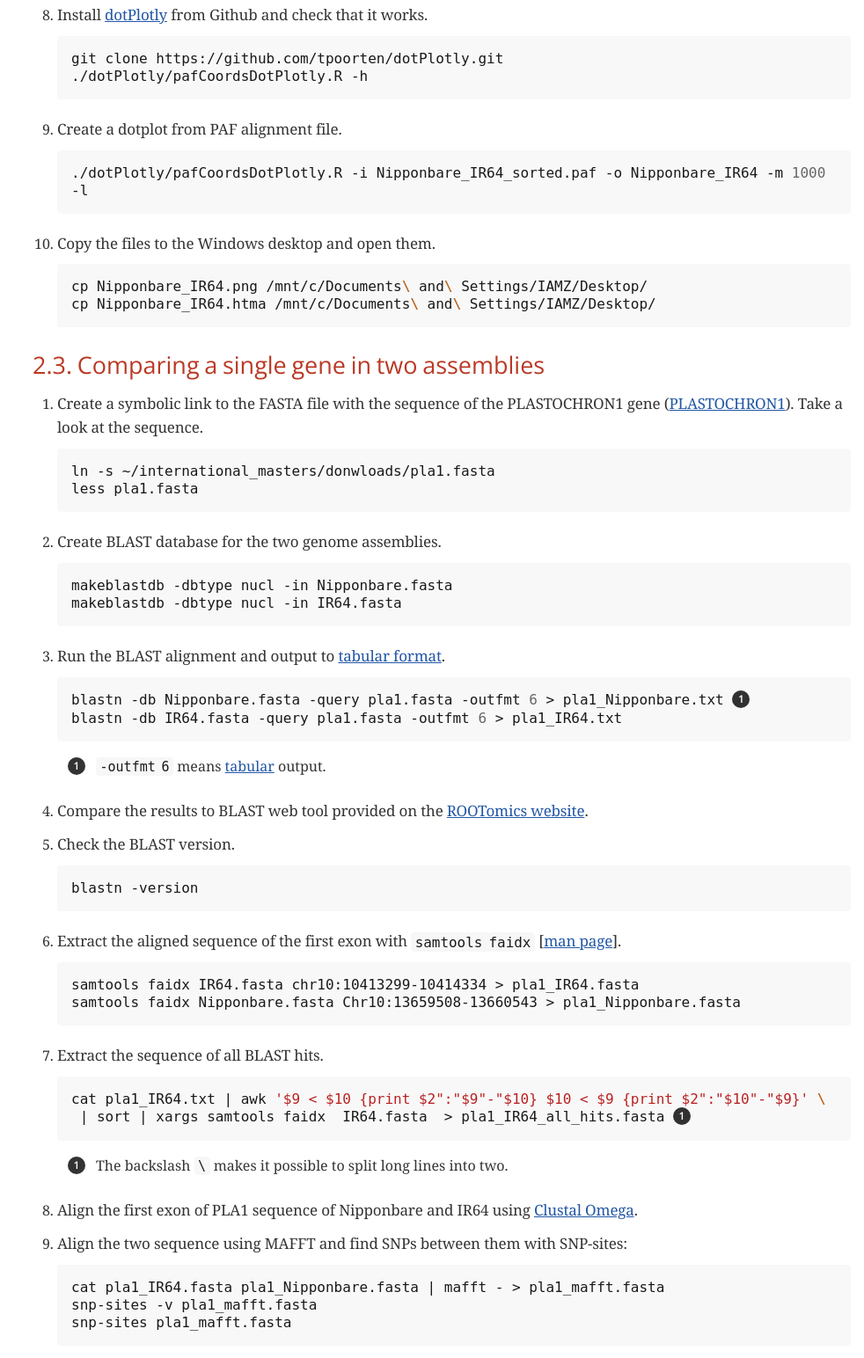
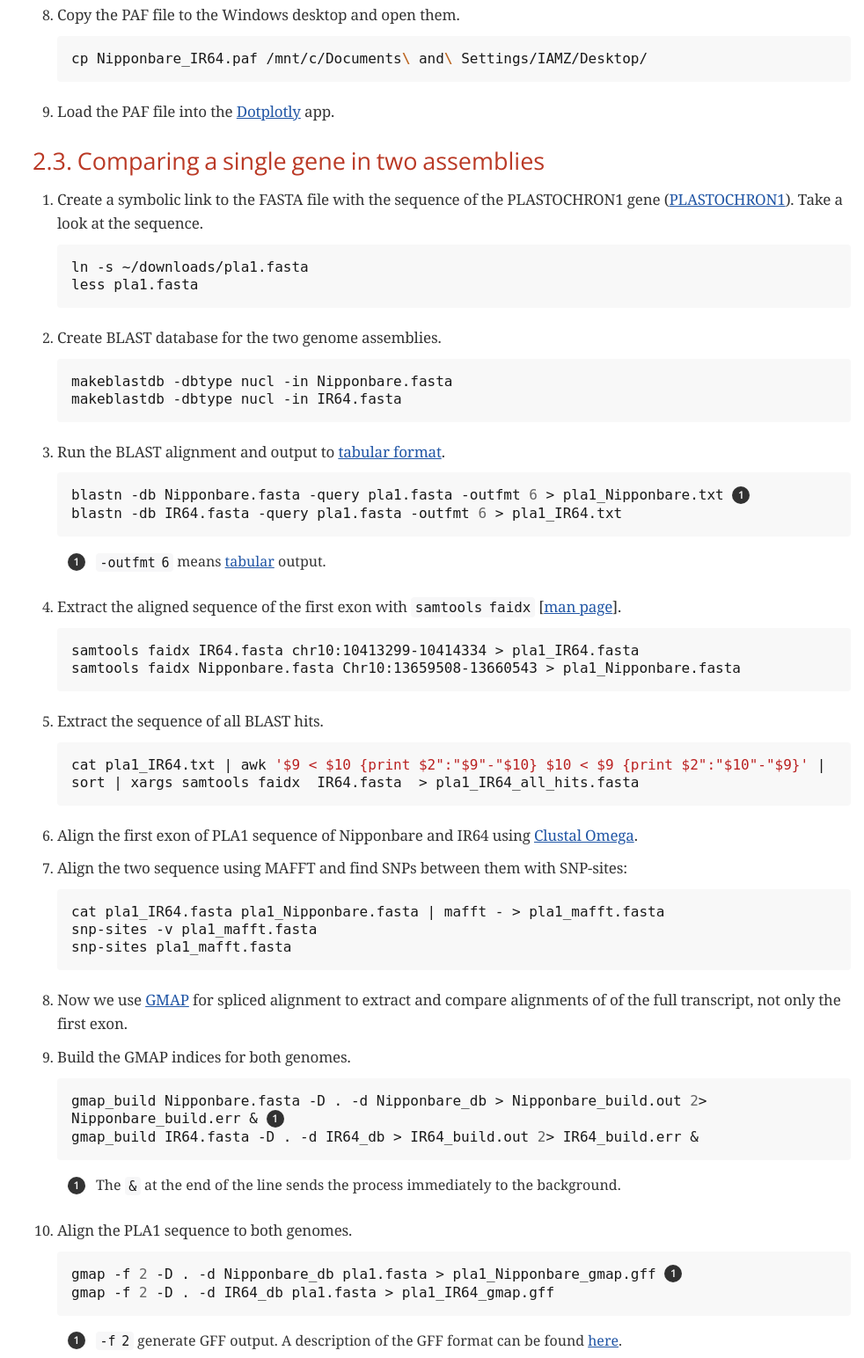
Before and after one commit to mascherIPK/pantranfunomics, a plain HTML site: page index.html in a window 1280 px wide. Shown: the part 2715-4259 px from the top of the page at 88% size, without its empty margins (298-1280 px from the left). Drawn offline with nearby package versions, Linux system fonts and the light colour scheme; a web font is replaced by a local one.

Commit message:
modified:   index.adoc 	modified:   index.html

```diff
--- a/index.html
+++ b/index.html
@@ -734,30 +734,15 @@ column -t Nipponbare_IR64.paf <span class="tok-p">|</span> less -S</code></pre>
 </div>
 </li>
 <li>
-<p>Install <a href="https://github.com/tpoorten/dotPlotly">dotPlotly</a> from Github and check that it works.</p>
+<p>Copy the PAF file to the Windows desktop and open them.</p>
 <div class="listingblock">
 <div class="content">
-<pre class="pygments highlight"><code data-lang="sh"><span></span>git clone https://github.com/tpoorten/dotPlotly.git
-./dotPlotly/pafCoordsDotPlotly.R -h</code></pre>
+<pre class="pygments highlight"><code data-lang="sh"><span></span>cp Nipponbare_IR64.paf /mnt/c/Documents<span class="tok-se">\ </span>and<span class="tok-se">\ </span>Settings/IAMZ/Desktop/</code></pre>
 </div>
 </div>
 </li>
 <li>
-<p>Create a dotplot from PAF alignment file.</p>
-<div class="listingblock">
-<div class="content">
-<pre class="pygments highlight"><code data-lang="sh"><span></span>./dotPlotly/pafCoordsDotPlotly.R -i Nipponbare_IR64_sorted.paf -o Nipponbare_IR64 -m <span class="tok-m">1000</span> -l</code></pre>
-</div>
-</div>
-</li>
-<li>
-<p>Copy the files to the Windows desktop and open them.</p>
-<div class="listingblock">
-<div class="content">
-<pre class="pygments highlight"><code data-lang="sh"><span></span>cp Nipponbare_IR64.png /mnt/c/Documents<span class="tok-se">\ </span>and<span class="tok-se">\ </span>Settings/IAMZ/Desktop/
-cp Nipponbare_IR64.htma /mnt/c/Documents<span class="tok-se">\ </span>and<span class="tok-se">\ </span>Settings/IAMZ/Desktop/</code></pre>
-</div>
-</div>
+<p>Load the PAF file into the <a href="https://tom-poorten.shinyapps.io/dotplotly_shiny/">Dotplotly</a> app.</p>
 </li>
 </ol>
 </div>
@@ -770,7 +755,7 @@ cp Nipponbare_IR64.htma /mnt/c/Documents<span class="tok-se">\ </span>and<span c
 <p>Create a symbolic link to the FASTA file with the sequence of the PLASTOCHRON1 gene (<a href="https://dx.doi.org/10.1073%2Fpnas.2636936100">PLASTOCHRON1</a>). Take a look at the sequence.</p>
 <div class="listingblock">
 <div class="content">
-<pre class="pygments highlight"><code data-lang="sh"><span></span>ln -s ~/international_masters/donwloads/pla1.fasta
+<pre class="pygments highlight"><code data-lang="sh"><span></span>ln -s ~/downloads/pla1.fasta
 less pla1.fasta</code></pre>
 </div>
 </div>
@@ -802,17 +787,6 @@ blastn -db IR64.fasta -query pla1.fasta -outfmt <span class="tok-m">6</span> &gt
 </div>
 </li>
 <li>
-<p>Compare the results to BLAST web tool provided on the <a href="https://rootomics.dna.affrc.go.jp/en/research/IR64">ROOTomics website</a>.</p>
-</li>
-<li>
-<p>Check the BLAST version.</p>
-<div class="listingblock">
-<div class="content">
-<pre class="pygments highlight"><code data-lang="sh"><span></span>blastn -version</code></pre>
-</div>
-</div>
-</li>
-<li>
 <p>Extract the aligned sequence of the first exon with <code>samtools faidx</code> [<a href="http://www.htslib.org/doc/samtools-faidx.html">man page</a>].</p>
 <div class="listingblock">
 <div class="content">
@@ -825,17 +799,8 @@ samtools faidx Nipponbare.fasta Chr10:13659508-13660543 &gt; pla1_Nipponbare.fas
 <p>Extract the sequence of all BLAST hits.</p>
 <div class="listingblock">
 <div class="content">
-<pre class="pygments highlight"><code data-lang="sh"><span></span>cat pla1_IR64.txt <span class="tok-p">|</span> awk <span class="tok-s1">&#39;$9 &lt; $10 {print $2&quot;:&quot;$9&quot;-&quot;$10} $10 &lt; $9 {print $2&quot;:&quot;$10&quot;-&quot;$9}&#39;</span> <span class="tok-se">\</span>
- <span class="tok-p">|</span> sort <span class="tok-p">|</span> xargs samtools faidx  IR64.fasta  &gt; pla1_IR64_all_hits.fasta <i class="conum" data-value="1"></i><b>(1)</b></code></pre>
+<pre class="pygments highlight"><code data-lang="sh"><span></span>cat pla1_IR64.txt <span class="tok-p">|</span> awk <span class="tok-s1">&#39;$9 &lt; $10 {print $2&quot;:&quot;$9&quot;-&quot;$10} $10 &lt; $9 {print $2&quot;:&quot;$10&quot;-&quot;$9}&#39;</span> <span class="tok-p">|</span> sort <span class="tok-p">|</span> xargs samtools faidx  IR64.fasta  &gt; pla1_IR64_all_hits.fasta</code></pre>
 </div>
-</div>
-<div class="colist arabic">
-<table>
-<tr>
-<td><i class="conum" data-value="1"></i><b>1</b></td>
-<td>The backslash <code>\</code> makes it possible to split long lines into two.</td>
-</tr>
-</table>
 </div>
 </li>
 <li>
@@ -1113,7 +1078,7 @@ cat kallisto.txt  <span class="tok-p">|</span> tr _- <span class="tok-s1">&#39;\
 </div>
 <div id="footer">
 <div id="footer-text">
-Last updated 2023-11-02 13:32:50 +0100
+Last updated 2023-11-02 13:51:40 +0100
 </div>
 </div>
 </body>
```
Also changed, not shown: 1 other file.
